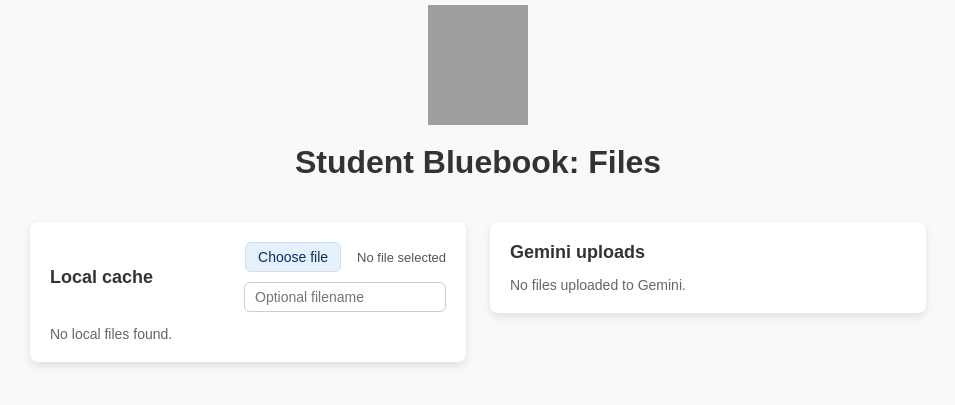
After one commit to ilya-smut/blue-book, a Flask app: page /files in a window 1280 px wide. The commit adds this page. Shown: the top 405 px of the page, without its empty margins (162-1117 px from the left). Run offline with Flask 3, Linux system fonts and the light colour scheme; parts of the project's set-up code (start-up, migrations or seed data) failed here and were passed over; grey boxes are pictures that could not be loaded.

Commit message:
file upload frontend

```diff
--- a/bluebook/file_manager.py
+++ b/bluebook/file_manager.py
@@ -1,8 +1,9 @@
-from bluebook import generator, token_manager
+from bluebook import token_manager
 from bluebook.configuration import Configuration
 from google import genai
 from pathlib import Path
 import shutil
+from werkzeug.datastructures import FileStorage
 
 
 class FileManager:
@@ -102,3 +103,8 @@ class FileManager:
         print(key)
         if key:
             self.client.files.delete(name=key)
+
+    def form_file2cache(self, file: FileStorage):
+        dst_path = self.dst_dir / file.filename
+        file.save(dst=dst_path)
+        return file.name
--- a/bluebook/fl.py
+++ b/bluebook/fl.py
@@ -10,8 +10,9 @@ import sqlalchemy.exc
 from flask import Flask, jsonify, redirect, render_template, request, session
 from flask.wrappers import Response as FlaskResponse
 from werkzeug.wrappers.response import Response
+from werkzeug.utils import secure_filename
 
-from bluebook import configuration, data_models, database_manager, generator, token_manager
+from bluebook import configuration, data_models, database_manager, generator, token_manager, file_manager
 
 # Compute the directory of the current file
 app_dir = Path(__file__).resolve().parent
@@ -30,6 +31,7 @@ state: dict[str, Any] = {
 }  # Initial exam - always sec+ as for now
 app.secret_key = secrets.randbits(256).to_bytes(32, "big")  # Generate a random secret key
 db_manager = database_manager.Database()
+fm = file_manager.FileManager()
 
 
 def concatenate_state_log(state_log: Optional[dict[str, Any]] = None) -> str:
@@ -40,10 +42,10 @@ def concatenate_state_log(state_log: Optional[dict[str, Any]] = None) -> str:
         global state
         num_of_questions = str(len(state["question_list"]))
         return (f"State[ {num_of_questions} questions, "
-                "exam_id={state['exam_id']}, is_init={state['init']}]")
+                f"exam_id={state['exam_id']}, is_init={state['init']}]")
     num_of_questions = str(len(state_log["question_list"]))
     return (f"State[ {num_of_questions} questions, "
-            "exam_id={state_log['exam_id']}, is_init={state_log['init']}]")
+            f"exam_id={state_log['exam_id']}, is_init={state_log['init']}]")
 
 
 def state_to_json_string() -> str:
@@ -621,6 +623,56 @@ def delete_custom_exam() -> Response:
     return redirect("/exam-constructor")
 
 
+@app.route("/files", methods=["GET"])
+def files_page():
+    custom = {"header": "Files"}
+    ensure_session()
+    local_files = fm.ls_cache_dir(str_names=True)
+    gemini_files = list(fm.ls_remote().keys())
+    return render_template("uploaded_files.html.j2", custom=custom, local_files=local_files, gemini_files=gemini_files)
+
+@app.route("/files/upload/local", methods=["POST"])
+def upload_to_cache():
+    ensure_session()
+    file = request.files.get("file")
+    if not file or file.filename == "":
+        return "No file uploaded", 400
+    custom_name = request.form.get("custom_filename")
+    if custom_name:
+        file.filename = secure_filename(custom_name)
+    fm.form_file2cache(file=file)
+    return files_page()
+
+@app.route("/files/upload/remote", methods=["POST"])
+def upload_to_remote():
+    ensure_session()
+    filename = request.form.get("filename")
+    if filename:
+        filename = secure_filename(filename)
+    fm.upload_from_cache(name=filename, force_unique=True)
+    return files_page()
+
+@app.route("/files/delete/local", methods=["POST"])
+def delete_from_cache():
+    ensure_session()
+    filename = request.form.get("filename")
+    if not filename:
+        return "Empty Filename", 400
+    filename = secure_filename(filename)
+    fm.remove_from_cache(filename)
+    return files_page()
+
+@app.route("/files/delete/remote", methods=["POST"])
+def delete_from_remote():
+    ensure_session()
+    filename = request.form.get("filename")
+    if not filename:
+        return "Empty Filename", 400
+    filename = secure_filename(filename)
+    fm.remove_from_remote(filename)
+    return files_page()
+
+
 @click.group()
 def bluebook() -> None:
     """
--- a/bluebook/templates/base.html.j2
+++ b/bluebook/templates/base.html.j2
@@ -75,6 +75,10 @@
                 </form>
             {% endif %}
                 <button id='exam-selector-button' class="subtle-blue-btn" onclick="examSelectorPressed()">Show exams</button>
+
+                <form class="control-button-form" action="{{url_for('files_page')}}" method="GET">
+                    <input type="submit" value="Files" class="subtle-blue-btn">
+                </form>
         </div>
 </div>
 {% block content %}
--- /dev/null
+++ b/bluebook/templates/uploaded_files.html.j2
@@ -0,0 +1,284 @@
+{% extends "stripped_base.html.j2" %}
+{% block content %}
+
+<style>
+    /* Layout */
+    .files-grid {
+        display: flex;
+        gap: 24px;
+        width: 70%;
+        max-width: 1000px;
+        margin-top: 20px;
+        align-items: flex-start;
+    }
+
+    /* Make the SECTION itself the card (avoid using div because div is globally styled) */
+    .files-card {
+        flex: 1;
+        text-align: left;
+
+        background: white;
+        padding: 20px;
+        border-radius: 8px;
+        box-shadow: 0 4px 8px rgba(0,0,0,0.1);
+    }
+
+    .card-header {
+        display: flex;
+        align-items: center;
+        justify-content: space-between;
+        gap: 12px;
+        margin-bottom: 14px;
+    }
+
+    .card-header h2 {
+        margin: 0;
+        font-size: 18px;
+        color: #333;
+        white-space: nowrap; /* prevents "Local / cache" wrapping */
+    }
+
+    .upload-form {
+        display: flex;
+        align-items: center;
+        justify-content: flex-end;
+        gap: 10px;
+        flex-wrap: wrap;
+        margin: 0;
+    }
+
+    .upload-form input[type="file"] {
+        max-width: 240px;
+    }
+
+    .upload-submit {
+    display: none;
+        }
+
+    .file-list {
+        list-style: none;
+        padding: 0;
+        margin: 0;
+        border-top: 1px solid #eee;
+    }
+
+    .file-row {
+        display: flex;
+        align-items: center;
+        justify-content: space-between;
+        gap: 12px;
+        padding: 10px 0;
+        border-bottom: 1px solid #eee;
+    }
+
+    .file-name {
+        font-size: 14px;
+        color: #333;
+        overflow-wrap: anywhere;
+        flex: 1;
+    }
+
+    .file-actions {
+        display: flex;
+        gap: 8px;
+        flex-wrap: wrap;
+        justify-content: flex-end;
+    }
+
+    .file-actions form {
+        margin: 0;
+    }
+
+    .muted {
+        font-size: 14px;
+        color: #666;
+        margin: 0;
+    }
+
+    @media (max-width: 768px) {
+        .files-grid {
+        flex-direction: column;
+        width: 90%;
+        }
+
+        .upload-form input[type="file"] {
+        max-width: 100%;
+        }
+    }
+
+    .file-input-hidden {
+    display: none;
+    }
+
+    .file-choose-btn {
+    cursor: pointer;
+    white-space: nowrap;
+    }
+
+    .file-name-display {
+    font-size: 13px;
+    color: #555;
+    max-width: 220px;
+    overflow: hidden;
+    text-overflow: ellipsis;
+    white-space: nowrap;
+    }
+
+    .filename-input {
+    padding: 6px 10px;
+    font-size: 14px;
+    border: 1px solid #ccc;
+    border-radius: 6px;
+    width: 180px;
+    }
+
+    /* File present in both local + Gemini */
+    .synced {
+    background-color: #f0fbf4;
+    border-left: 4px solid #28a745;
+    }
+
+    .synced .file-name {
+    font-weight: 600;
+    }
+
+    .synced-badge {
+    font-size: 12px;
+    color: #28a745;
+    margin-left: 6px;
+    }
+
+</style>
+
+<main class="files-grid">
+
+  <!-- Local files -->
+  <section class="files-card">
+    <header class="card-header">
+        <h2>Local cache</h2>
+
+        <form class="upload-form"
+                method="post"
+                action="{{ url_for('upload_to_cache') }}"
+                enctype="multipart/form-data">
+
+            <input
+                type="file"
+                id="fileInput"
+                name="file"
+                class="file-input-hidden"
+            >
+
+            <label for="fileInput" class="subtle-blue-btn file-choose-btn">
+                Choose file
+            </label>
+
+            <span class="file-name-display" id="fileNameDisplay">
+                No file selected
+            </span>
+
+            <!-- Optional custom filename -->
+            <input
+                type="text"
+                name="custom_filename"
+                class="filename-input"
+                placeholder="Optional filename"
+                autocomplete="off"
+            >
+
+            <button type="submit" class="subtle-blue-btn upload-submit" id="uploadBtn">
+                Upload
+            </button>
+        </form>
+
+    </header>
+
+    {% if local_files %}
+      <ul class="file-list">
+        {% for name in local_files %}
+           <li class="file-row {% if name in gemini_files %}synced{% endif %}">
+            <span class="file-name">
+                {{ name }}
+                {% if name in gemini_files %}
+                    <span class="synced-badge">● synced</span>
+                {% endif %}
+            </span>
+            <span class="file-actions">
+              <form method="post" action="{{url_for('delete_from_cache')}}">
+                <input type="hidden" name="filename" value="{{ name }}">
+                <button class="subtle-blue-btn" type="submit">Delete</button>
+              </form>
+
+              <form method="post" action="{{url_for('upload_to_remote')}}">
+                <input type="hidden" name="filename" value="{{ name }}">
+                <button class="subtle-blue-btn" type="submit">Upload to Gemini</button>
+              </form>
+            </span>
+          </li>
+        {% endfor %}
+      </ul>
+    {% else %}
+      <p class="muted">No local files found.</p>
+    {% endif %}
+  </section>
+
+  <!-- Gemini files -->
+  <section class="files-card">
+    <header class="card-header">
+      <h2>Gemini uploads</h2>
+    </header>
+
+    {% if gemini_files %}
+      <ul class="file-list">
+        {% for name in gemini_files %}
+          <li class="file-row {% if name in local_files %}synced{% endif %}">
+            <span class="file-name">
+                {{ name }}
+                {% if name in local_files %}
+                    <span class="synced-badge">● cached</span>
+                {% endif %}
+            </span>
+
+            <span class="file-actions">
+              <form method="post" action="{{url_for('delete_from_remote')}}">
+                <input type="hidden" name="filename" value="{{ name }}">
+                <button class="subtle-blue-btn" type="submit">Delete</button>
+              </form>
+            </span>
+          </li>
+        {% endfor %}
+      </ul>
+    {% else %}
+      <p class="muted">No files uploaded to Gemini.</p>
+    {% endif %}
+  </section>
+
+</main>
+
+<script>
+  const input = document.getElementById("fileInput");
+  const label = document.getElementById("fileNameDisplay");
+  const nameField = document.querySelector("input[name='custom_filename']");
+  const uploadBtn = document.getElementById("uploadBtn");
+
+  if (input) {
+    input.addEventListener("change", () => {
+      if (input.files.length) {
+        const fname = input.files[0].name;
+        label.textContent = fname;
+
+        if (nameField && !nameField.value) {
+          nameField.value = fname;
+        }
+
+        // show upload button
+        uploadBtn.style.display = "inline-block";
+      } else {
+        label.textContent = "No file selected";
+        uploadBtn.style.display = "none";
+      }
+    });
+  }
+</script>
+
+{% endblock content %}
```
